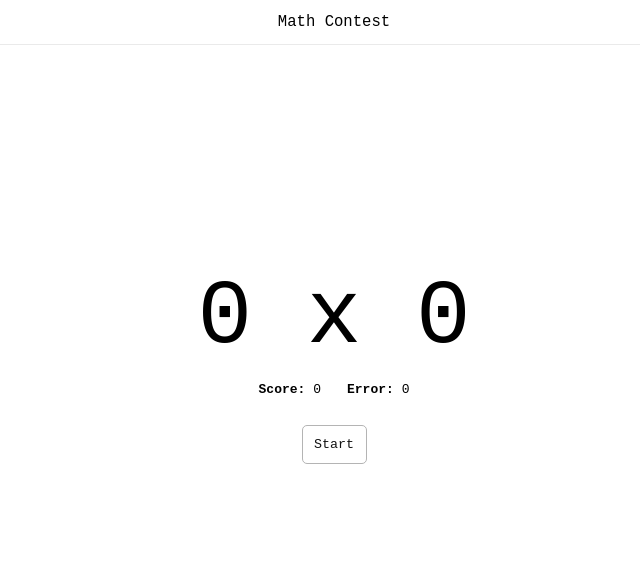
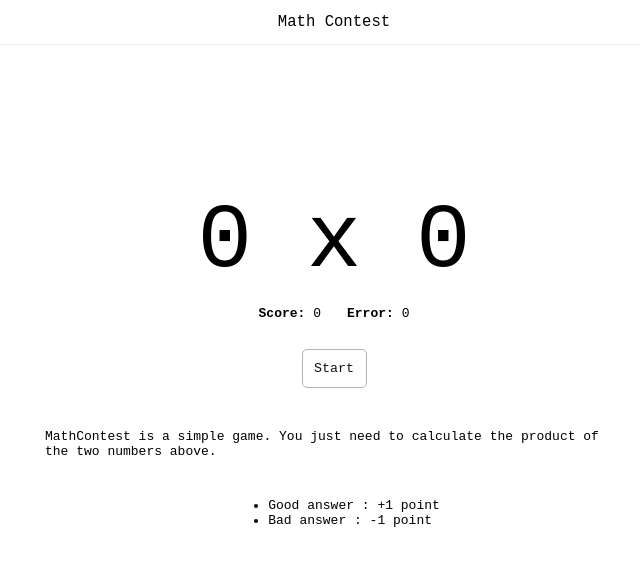
Before and after one commit to nathansavari/mathcontest, a Next.js app: page / in a window 1280 px wide. Shown: the top 562 px of the page, without its empty margins (306-946 px from the left). Built offline with nearby package versions, Linux system fonts and the light colour scheme.

Commit message:
description

```diff
--- a/components/Game.jsx
+++ b/components/Game.jsx
@@ -63,6 +63,7 @@ export default function Game() {
       setMessage("Ouch...");
       setErrors(errors + 1);
       setColor("#ff6262");
+      setScore(score - 1);
     }
 
     input.value = "";
@@ -73,9 +74,7 @@ export default function Game() {
       <form onSubmit={(event) => sendResponse(event)}>
         <label className={styles.label}>
           {a} x {b}
-          {timeLeft == null ? (
-            ""
-          ) : (
+          {timeLeft !== null && (
             <input
               ref={ref}
               className={styles.input}
--- a/pages/index.tsx
+++ b/pages/index.tsx
@@ -16,6 +16,15 @@ const Home: NextPage = () => {
       <Header />
       <main className={styles.main}>
         <Game />
+        <br />
+        <p className={styles.rule}>
+          MathContest is a simple game. You just need to calculate the product
+          of the two numbers above.
+        </p>
+        <ul>
+          <li>Good answer : +1 point</li>
+          <li>Bad answer : -1 point</li>
+        </ul>
       </main>
     </div>
   );
--- a/styles/app.module.css
+++ b/styles/app.module.css
@@ -70,6 +70,10 @@
 
 .start:hover {
   box-shadow: rgba(0, 0, 0, 0.12) 0px 1px 3px, rgba(0, 0, 0, 0.24) 0px 1px 2px;
+}
+
+.rule {
+  padding: 1rem 25rem;
 }
 
 .footer {
```
